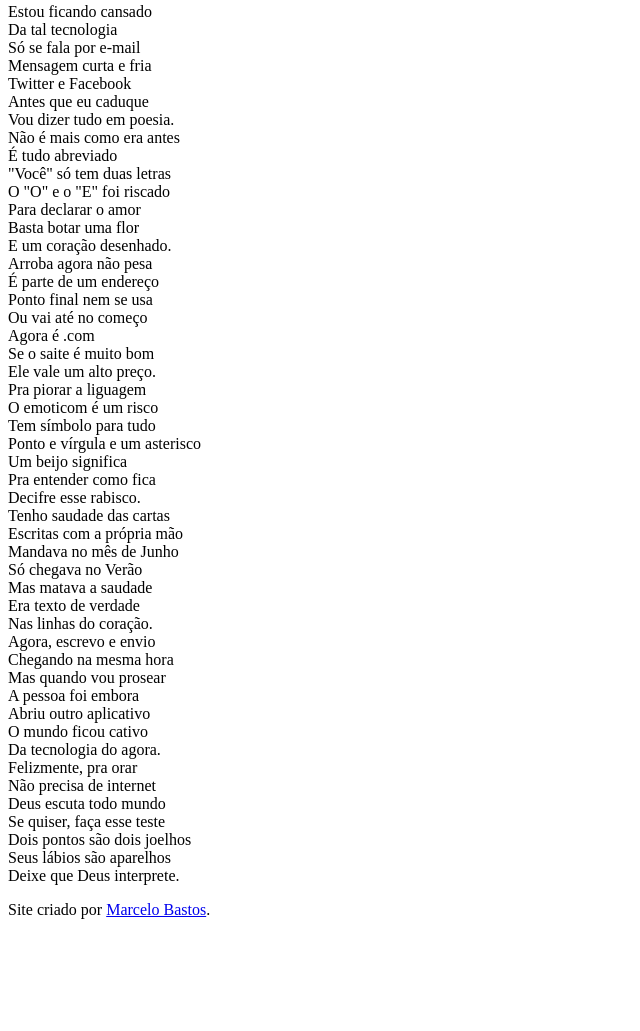
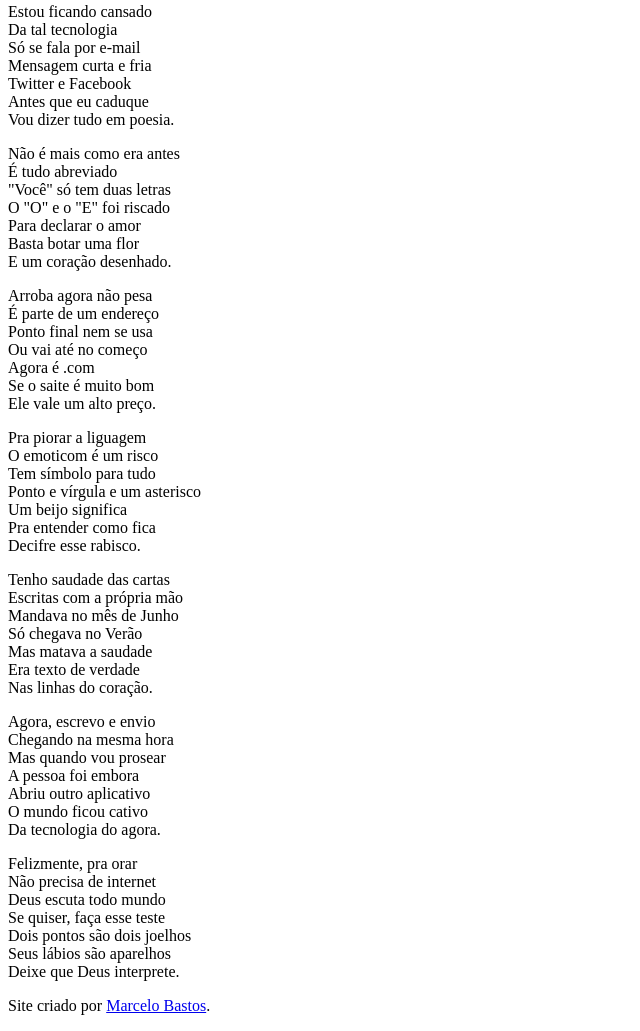
Before and after one commit to M4RC3LO75/html-css, a plain HTML site: page desafios/d012 - Desafio Cordel/index.html in a window 1280 px wide. Shown: the part 111-1142 px from the top of the page, without its empty margins (0-640 px from the left). Before the commit the page ends 1046 px from the top, so only its background shows below. Drawn offline with Linux system fonts and the light colour scheme.

Commit message:
Update index.html

```diff
--- a/desafios/d012 - Desafio Cordel/index.html
+++ b/desafios/d012 - Desafio Cordel/index.html
@@ -13,6 +13,7 @@
     </header>
 
     <section>
+        <p>
             Estou ficando cansado <br>
             Da tal tecnologia <br>
             Só se fala por e-mail <br>
@@ -20,10 +21,12 @@
             Twitter e Facebook <br>
             Antes que eu caduque <br>
             Vou dizer tudo em poesia.
+        </p>
     </section>
 
 
     <section>
+        <p>
             Não é mais como era antes <br>
             É tudo abreviado <br>
             "Você" só tem duas letras <br>
@@ -31,11 +34,13 @@
             Para declarar o amor <br>
             Basta botar uma flor <br>
             E um coração desenhado.
+        </p>
     </section>
 
 
 
     <section>
+        <p>
             Arroba agora não pesa <br>
             É parte de um endereço <br>
             Ponto final nem se usa <br>
@@ -43,6 +48,9 @@
             Agora é .com <br>
             Se o saite é muito bom <br>
             Ele vale um alto preço. <br>
+        </p>
+
+        <p>
             Pra piorar a liguagem <br>
             O emoticom é um risco <br>
             Tem símbolo para tudo <br>
@@ -50,11 +58,13 @@
             Um beijo significa <br>
             Pra entender como fica <br>
             Decifre esse rabisco.
+        </p>
     </section>
 
 
 
     <section>
+        <p>
             Tenho saudade das cartas <br>
             Escritas com a própria mão <br>
             Mandava no mês de Junho <br>
@@ -62,11 +72,13 @@
             Mas matava a saudade <br>
             Era texto de verdade <br>
             Nas linhas do coração.
+        </p>
     </section>
 
 
 
     <section>
+        <p>
             Agora, escrevo e envio <br>
             Chegando na mesma hora <br>
             Mas quando vou prosear <br>
@@ -74,6 +86,9 @@
             Abriu outro aplicativo <br>
             O mundo ficou cativo <br>
             Da tecnologia do agora. <br>
+        </p>
+
+        <p>
             Felizmente, pra orar <br>
             Não precisa de internet <br>
             Deus escuta todo mundo <br>
@@ -81,6 +96,7 @@
             Dois pontos são dois joelhos <br>
             Seus lábios são aparelhos <br>
             Deixe que Deus interprete.
+        </p>
     </section>
 
     <footer>
```
Lines whose indentation alone changed are shown as unchanged.
